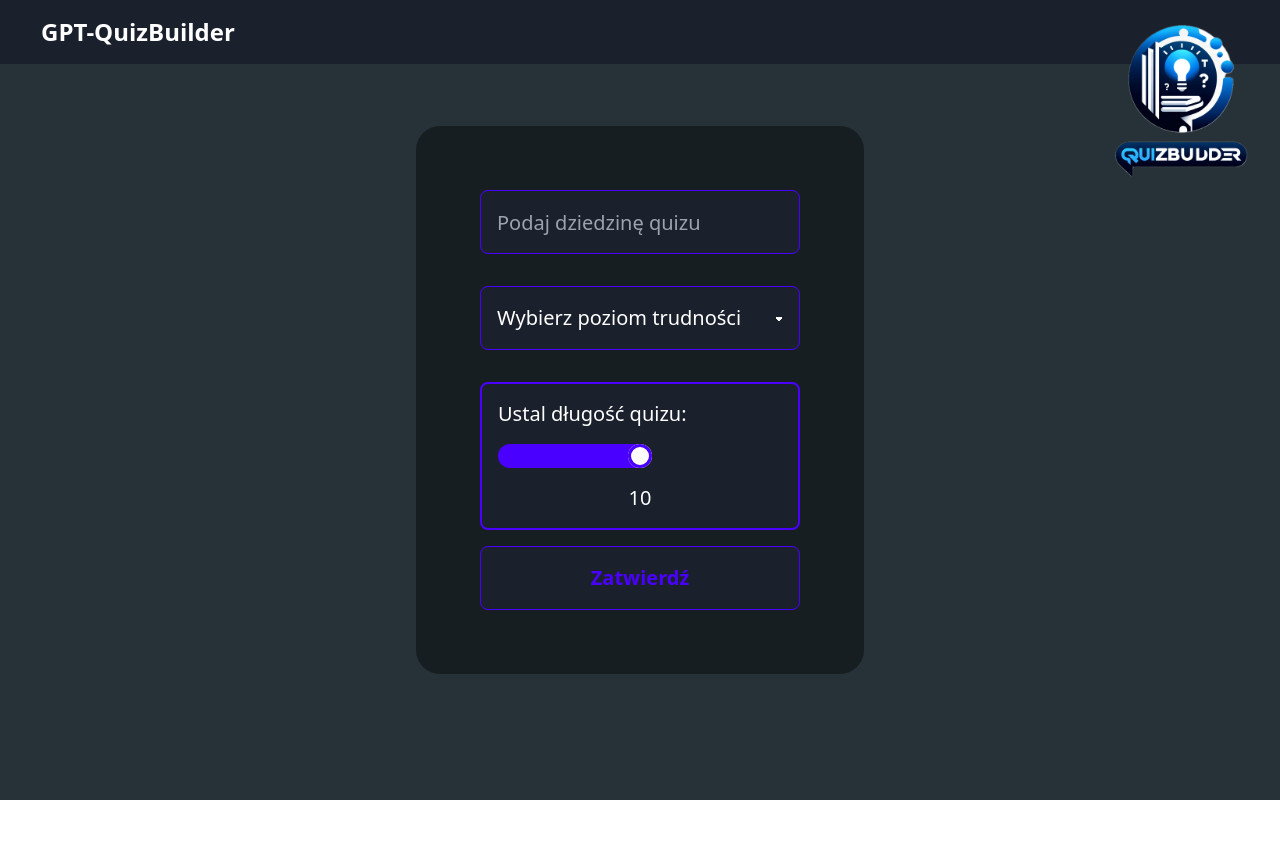
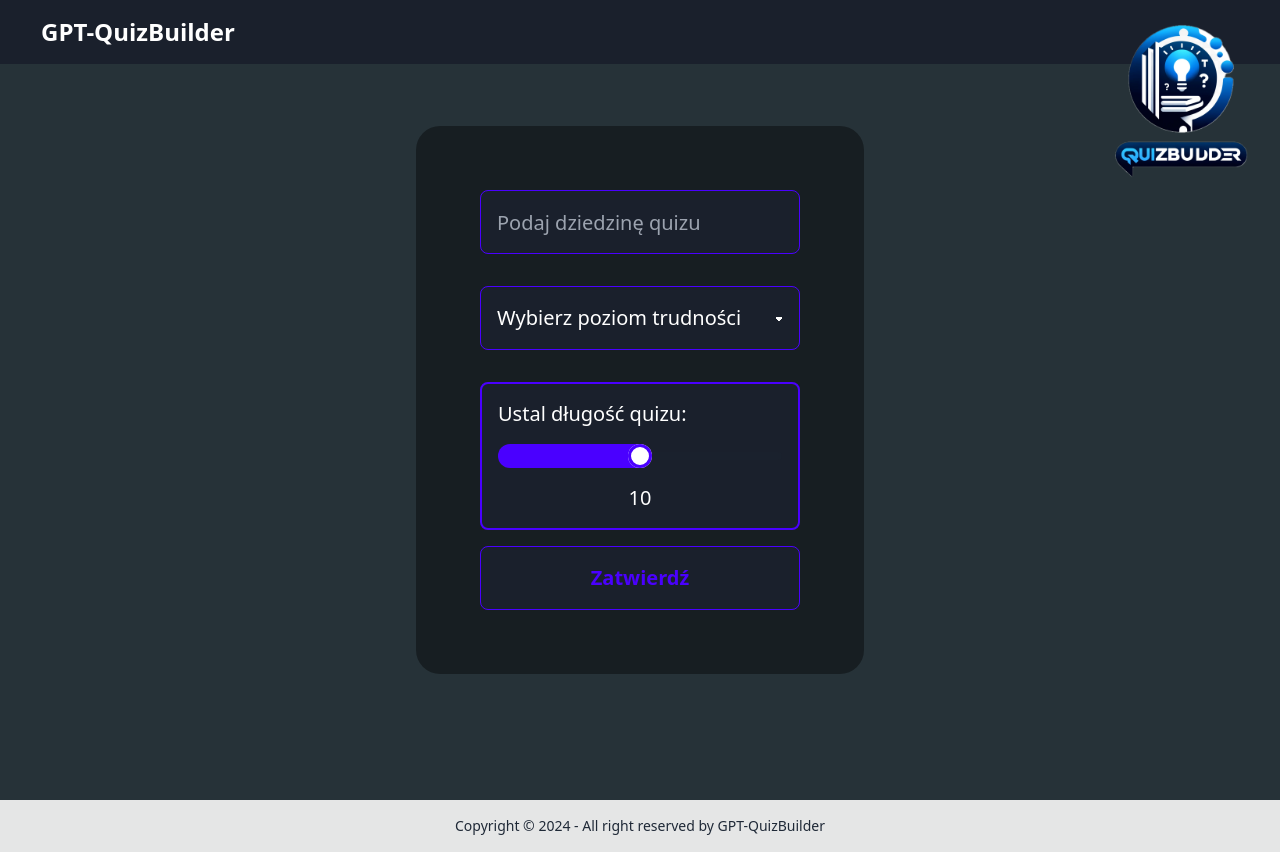
Before and after one commit to Adriann77/GPTQuizBuilder, a React (Vite) app: page / in a window 1280 px wide. Before the commit the page ends 800 px from the top, so only its background shows below. Built offline with nearby package versions, Linux system fonts and the light colour scheme; no server answers.

Commit message:
add footer

```diff
--- /dev/null
+++ b/src/components/Footer.tsx
@@ -0,0 +1,13 @@
+import { useState } from 'react';
+
+export const Footer = () => {
+	const currYear = new Date().getFullYear();
+
+	return (
+		<footer className='footer footer-center p-4 bg-base-300 text-base-content'>
+			<aside>
+				<p>Copyright © {currYear} - All right reserved by GPT-QuizBuilder</p>
+			</aside>
+		</footer>
+	);
+};
--- a/src/views/MainPage/MainPage.tsx
+++ b/src/views/MainPage/MainPage.tsx
@@ -3,6 +3,7 @@ import { QuizFetcher } from '../../components/QuizFetcher';
 import { Form } from '../../components/Form';
 import { Header } from '../../components/Header';
 import { MainLayout } from '../../components/MainLayout';
+import { Footer } from '../../components/Footer';
 
 export const MainPage = () => {
 	const [quizParams, setQuizParams] = useState({ genre: '', diff: '', length: 0 });
@@ -20,6 +21,7 @@ export const MainPage = () => {
 	};
 
 	return (
+		<>
 			<MainLayout>
 				<Header />
 				{isFormShown && <Form userAnswer={getData} />}
@@ -30,5 +32,7 @@ export const MainPage = () => {
 					/>
 				)}
 			</MainLayout>
+			<Footer />
+		</>
 	);
 };
```
Lines whose indentation alone changed are shown as unchanged.
